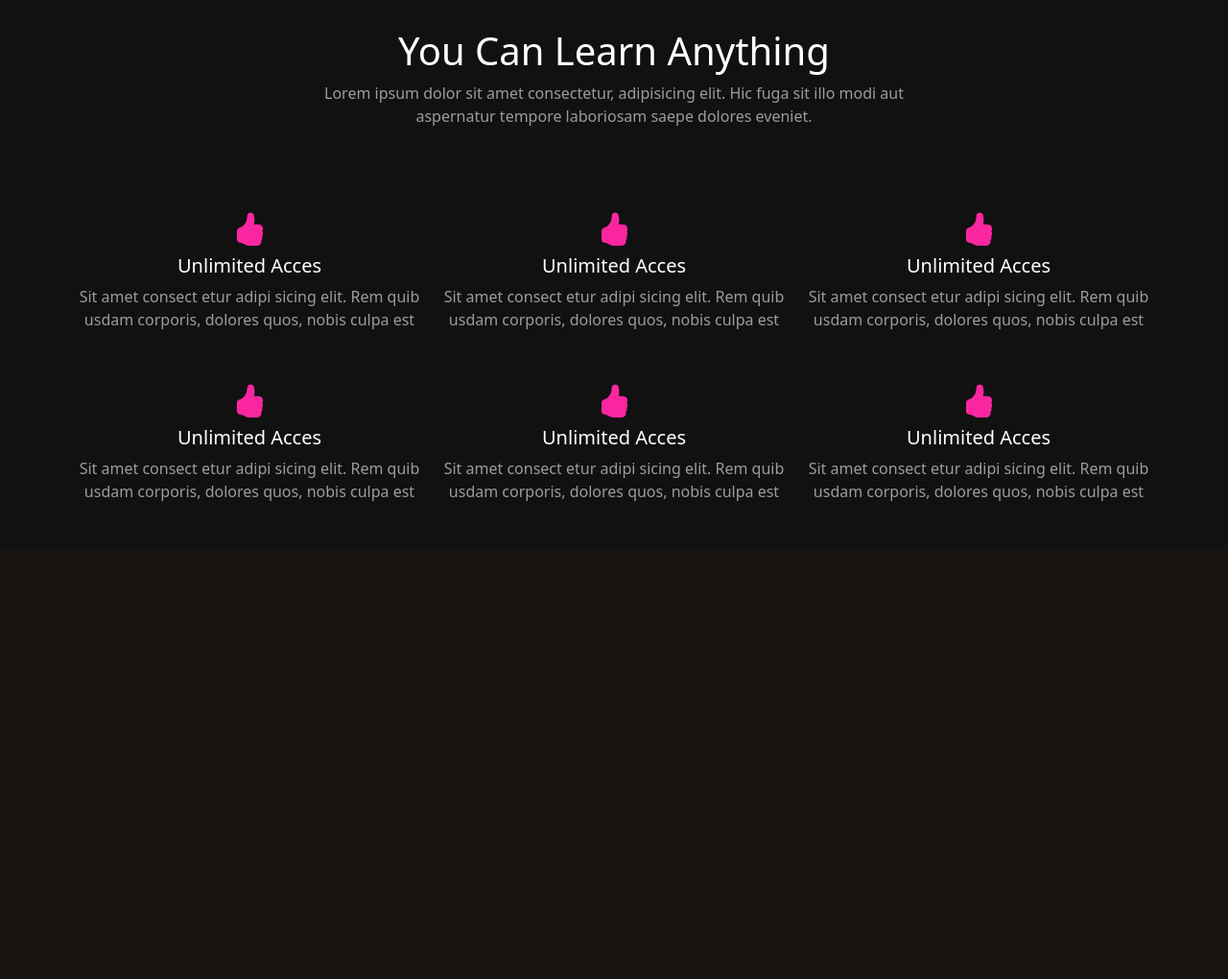
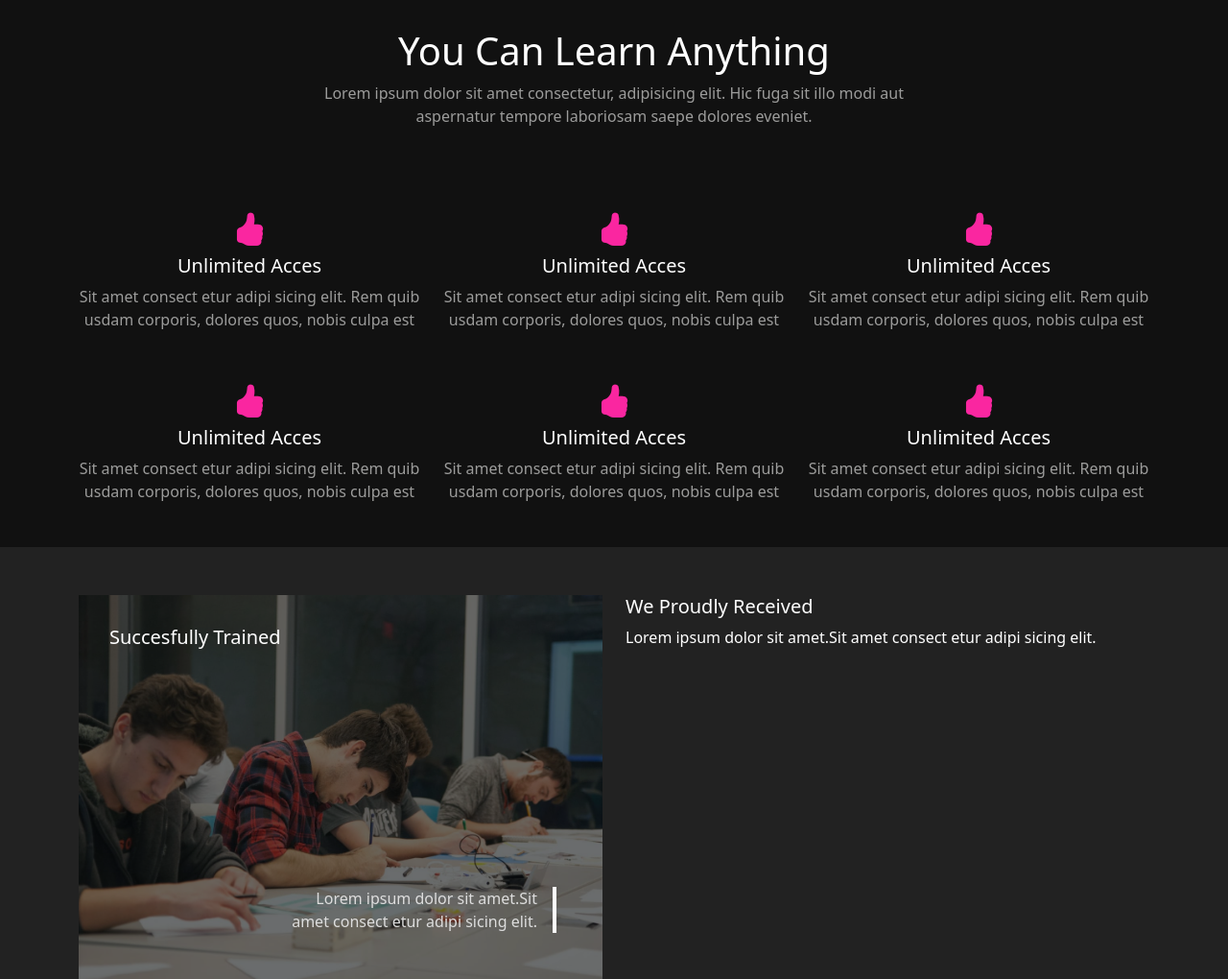
Before and after one commit to Delusumbo/Tutee-Education, a PHP site: page / in a window 1280 px wide. Shown: the part 537-1557 px from the top of the page at 96% size. Before the commit the page ends 1059 px from the top, so only its background shows below. Run offline with PHP 8.4, Linux system fonts and the light colour scheme.

Commit message:
successful section  for sunmi to do

```diff
--- a/index.html
+++ b/index.html
@@ -1,5 +1,6 @@
 <!DOCTYPE html>
 <html lang="en">
+
 <head>
     <meta charset="UTF-8">
     <meta name="viewport" content="width=device-width, initial-scale=1.0">
@@ -8,6 +9,7 @@
     <link rel="stylesheet" href="style.css">
     <link rel="stylesheet" href="https://cdn.jsdelivr.net/npm/bootstrap-icons@1.11.3/font/bootstrap-icons.min.css">
 </head>
+
 <body>
 
     <!-- nav section starts  -->
@@ -56,7 +58,8 @@
         <div class="container">
             <div class="banner-content">
                 <h1>Present Education <br> In beautiful Way!</h1>
-            <p>Lorem, ipsum dolor sit amet consectetur adipisicing elit. Ullam eaque hic nesciunt laboriosam veritatis tempora sed</p>
+                <p>Lorem, ipsum dolor sit amet consectetur adipisicing elit. Ullam eaque hic nesciunt laboriosam
+                    veritatis tempora sed</p>
                 <form action="">
                     <input type="text">
                     <button class="btn contact-btn">Subscribe</button>
@@ -72,57 +75,82 @@
         <div class="container">
             <div class="learn-head">
                 <h1>You Can Learn Anything</h1>
-            <p>Lorem ipsum dolor sit amet consectetur, adipisicing elit. Hic fuga sit illo modi aut aspernatur tempore laboriosam saepe
+                <p>Lorem ipsum dolor sit amet consectetur, adipisicing elit. Hic fuga sit illo modi aut aspernatur
+                    tempore laboriosam saepe
                     dolores eveniet.</p>
             </div>
             <div class="row">
                 <div class="col-lg-4 col-md-6 col-sm-12 text-center">
                     <i class="bi bi-hand-thumbs-up-fill"></i>
                     <h5>Unlimited Acces</h5>
-                <p>Sit amet consect etur adipi sicing elit. Rem quib usdam corporis, dolores quos, nobis culpa est</p>
+                    <p>Sit amet consect etur adipi sicing elit. Rem quib usdam corporis, dolores quos, nobis culpa est
+                    </p>
                 </div>
                 <div class="col-lg-4 col-md-6 col-sm-12 text-center">
                     <i class="bi bi-hand-thumbs-up-fill"></i>
                     <h5>Unlimited Acces</h5>
-                <p>Sit amet consect etur adipi sicing elit. Rem quib usdam corporis, dolores quos, nobis culpa est</p>
+                    <p>Sit amet consect etur adipi sicing elit. Rem quib usdam corporis, dolores quos, nobis culpa est
+                    </p>
                 </div>
                 <div class="col-lg-4 col-md-6 col-sm-12 text-center">
                     <i class="bi bi-hand-thumbs-up-fill"></i>
                     <h5>Unlimited Acces</h5>
-                <p>Sit amet consect etur adipi sicing elit. Rem quib usdam corporis, dolores quos, nobis culpa est</p>
+                    <p>Sit amet consect etur adipi sicing elit. Rem quib usdam corporis, dolores quos, nobis culpa est
+                    </p>
                 </div>
             </div>
             <div class="row">
                 <div class="col-lg-4 col-md-6 col-sm-12 text-center">
                     <i class="bi bi-hand-thumbs-up-fill"></i>
                     <h5>Unlimited Acces</h5>
-                <p>Sit amet consect etur adipi sicing elit. Rem quib usdam corporis, dolores quos, nobis culpa est</p>
+                    <p>Sit amet consect etur adipi sicing elit. Rem quib usdam corporis, dolores quos, nobis culpa est
+                    </p>
                 </div>
                 <div class="col-lg-4 col-md-6 col-sm-12 text-center">
                     <i class="bi bi-hand-thumbs-up-fill"></i>
                     <h5>Unlimited Acces</h5>
-                <p>Sit amet consect etur adipi sicing elit. Rem quib usdam corporis, dolores quos, nobis culpa est</p>
+                    <p>Sit amet consect etur adipi sicing elit. Rem quib usdam corporis, dolores quos, nobis culpa est
+                    </p>
                 </div>
                 <div class="col-lg-4 col-md-6 col-sm-12 text-center">
                     <i class="bi bi-hand-thumbs-up-fill"></i>
                     <h5>Unlimited Acces</h5>
-                <p>Sit amet consect etur adipi sicing elit. Rem quib usdam corporis, dolores quos, nobis culpa est</p>
+                    <p>Sit amet consect etur adipi sicing elit. Rem quib usdam corporis, dolores quos, nobis culpa est
+                    </p>
                 </div>
 
 
             </div>
         </div>
+    </section>
+    <!-- learn any stops  -->
+    <!--succesfully starts -->
+    <section class="successfully">
+        <div class="container">
+            <div class="row">
+                <div class="col-lg-6 col-md-6 col-sm-12">
+                    <div class="success">
+                        <h5>Succesfully Trained</h5>
+                        <p>Lorem ipsum dolor sit amet.Sit amet consect etur adipi sicing elit.</p>
+                    </div>
+                </div>
+                <div class="col-lg-6 col-md-6 col-sm-12">
+                    <div class="proud">
+                        <h5>We Proudly Received</h5>
+                        <p>Lorem ipsum dolor sit amet.Sit amet consect etur adipi sicing elit.</p>
+                    </div>
+                </div>
             </div>
         </div>
     </section>
- <!-- learn any stops  -->
-    <!--succesfully starts -->
-
     <!-- succesfully stops -->
     </head>
+
     <body>
 
     </body>
+
 </html>
 </body>
+
 </html>
--- a/style.css
+++ b/style.css
@@ -1,3 +1,4 @@
+
 .navbar{
     background-color: #222;
 }
@@ -113,6 +114,48 @@
 }
 
 
+.successfully{
+    background-color: #222;
+    color: #fff;
+    padding-top: 50px;
+}
+
+.success{
+    background: url(images/b8.jpg) no-repeat center;
+    background-size: cover;
+    min-height: 400px;
+    position: relative;
+    z-index: 0;
+    padding: 2em;
+
+    h5{
+        text-align: left;
+        font-size: 1.25rem;
+    }
+p{
+       position: absolute;
+    right: 0;
+    bottom: 0;
+    margin: 3em;
+    padding: 0 1em;
+    color: #ddd;
+    max-width: 300px;
+    border-right: 4px solid #fff;
+    text-align: right;
+}
+}
+
+.success::before{
+        content: "";
+    background: rgba(7, 10, 12, 0.6);
+    position: absolute;
+    top: 0;
+    min-height: 100%;
+    left: 0;
+    right: 0;
+    z-index: -1;
+}
+
 
 
 
```
Also changed, not shown: images/b7.jpg. Lines whose indentation alone changed are shown as unchanged.
